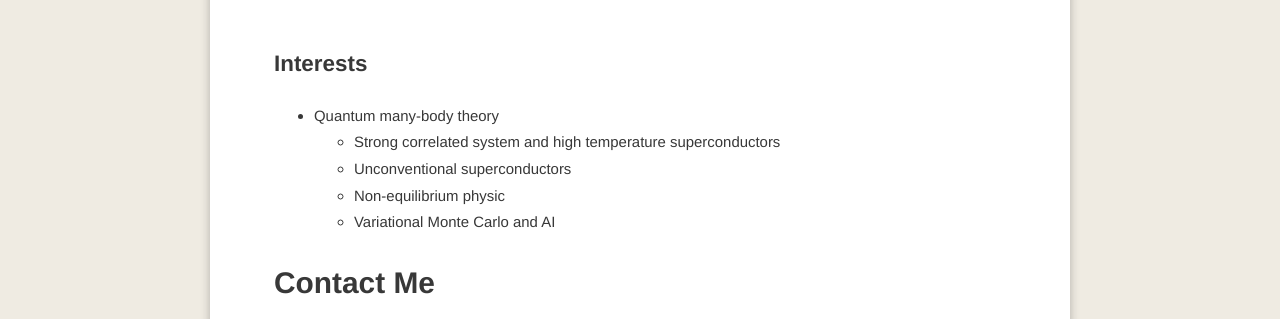
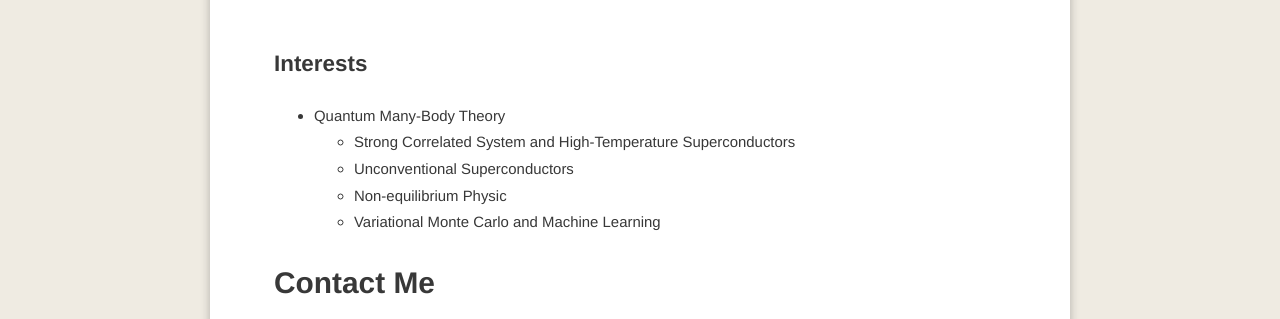
Before and after one commit to shuaichenphysics/shuaichenphysics.github.io, a Jekyll site: the page built from about/index.md, in a window 1280 px wide. Shown: the part 246-565 px from the top of the page. Built offline with Jekyll 4.4.1, drawn with Linux system fonts in a browser that asks for light colours.

Commit message:
Update index.md

```diff
--- a/about/index.md
+++ b/about/index.md
@@ -8,11 +8,11 @@ comments: false
 
 
 ## Interests
-* Quantum many-body theory
-  * Strong correlated system and high temperature superconductors
-  * Unconventional superconductors
-  * Non-equilibrium physic
-  * Variational Monte Carlo and AI
+* Quantum Many-Body Theory
+  * Strong Correlated System and High-Temperature Superconductors
+  * Unconventional Superconductors
+  * Non-equilibrium Physic
+  * Variational Monte Carlo and Machine Learning
 
 
 
```
